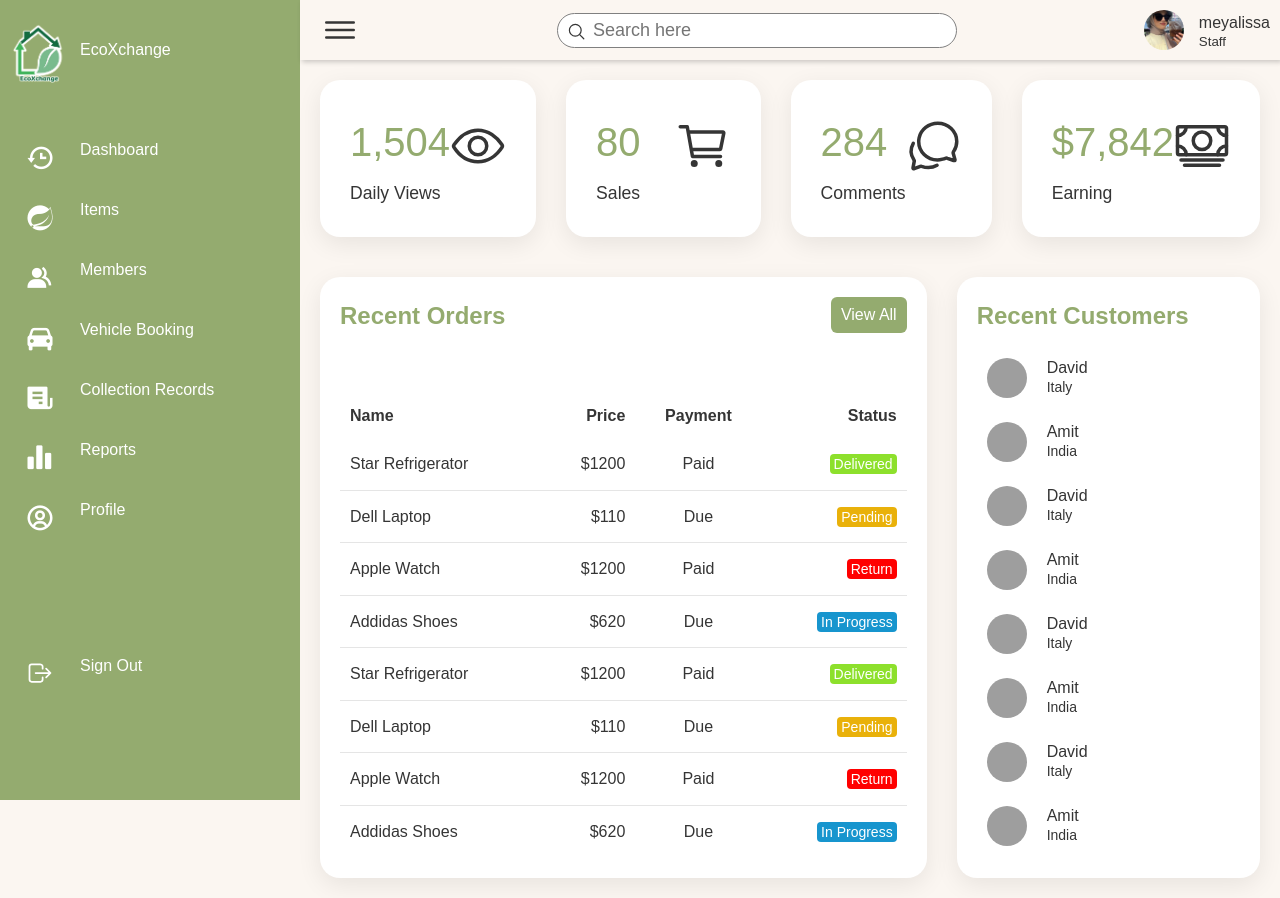
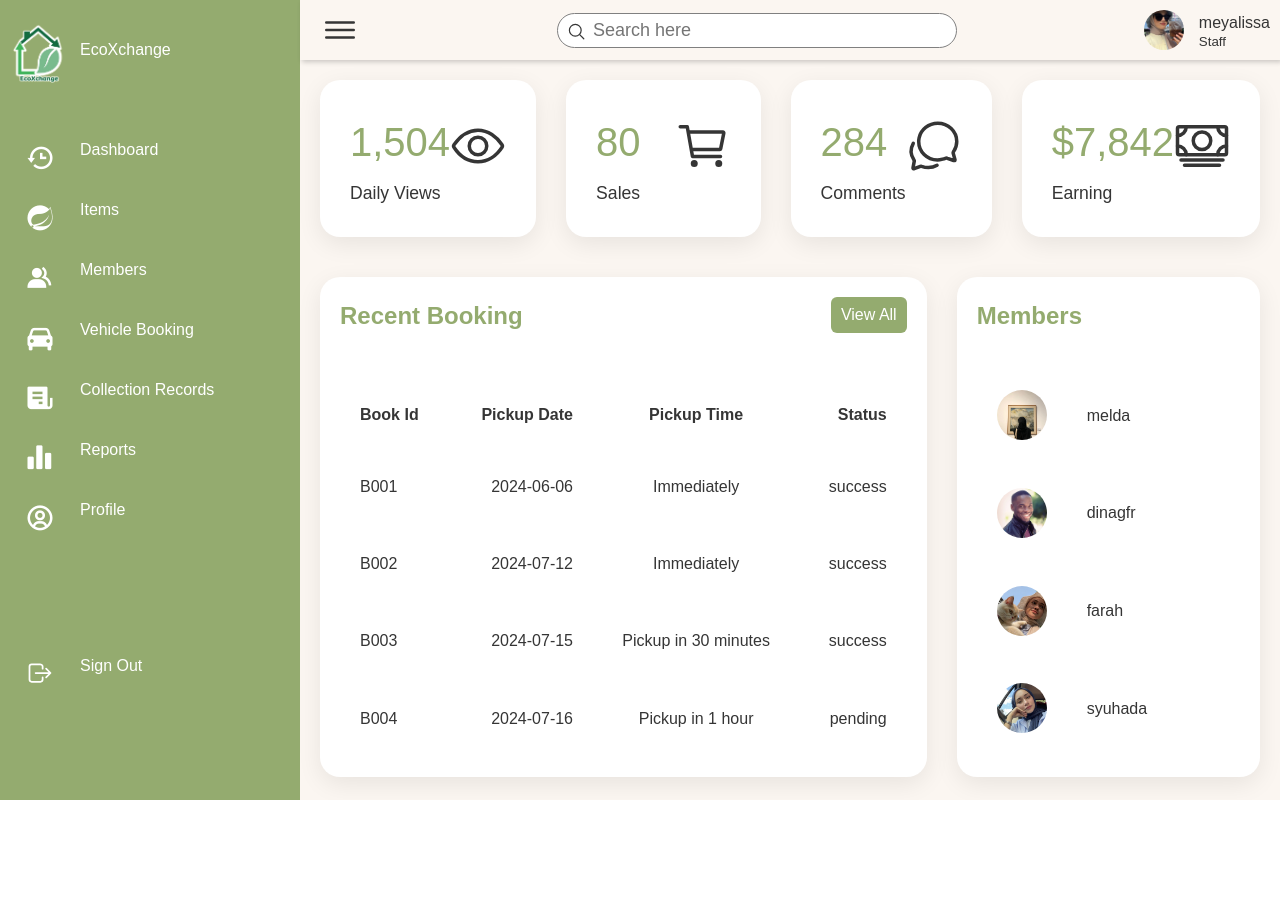
Before and after one commit to meyalissa/EcoXChange, a PHP site: page /pages/dashboard-1.php in a window 1280 px wide. After the commit the page ends 800 px from the top, so only its background shows below. Run offline with PHP 8.4, Linux system fonts and the light colour scheme; a user stored in the database is signed in; data comes from the database, SQL or seed files in the repository; grey boxes are pictures that could not be loaded.

Commit message:
dashboard admin
not done yet

```diff
--- a/EcoXchange/pages/dashboard-1.php
+++ b/EcoXchange/pages/dashboard-1.php
@@ -81,163 +81,73 @@ include('../includes/fetchUserData.php');
             <div class="details">
                 <div class="recentOrders">
                     <div class="cardHeader">
-                        <h2>Recent Orders</h2>
+                        <h2>Recent Booking</h2>
                         <a href="#" class="btn">View All</a>
                     </div>
+                    <?php
+                        include("../includes/dbconn.php");
+                        $sql = "SELECT * FROM booking";
+                        $query = mysqli_query($dbconn, $sql);
+                        $num_rows = mysqli_num_rows($query);
+                        if($num_rows == 0){
+                            echo "No item found";
+                        } else {
+                            echo '<table class="table">';
+                            echo "<thead>";
+                            echo"<tr>";
+                            echo"<td>Book Id</td>";
+                            echo"<td>Pickup Date</td>";
+                            echo"<td>Pickup Time</td>";
+                            echo"<td>Status</td>";
+                            echo"</tr>";
+                            echo "</thead>";
 
-                    <table>
-                        <thead>
-                            <tr>
-                                <td>Name</td>
-                                <td>Price</td>
-                                <td>Payment</td>
-                                <td>Status</td>
-                            </tr>
-                        </thead>
 
-                        <tbody>
-                            <tr>
-                                <td>Star Refrigerator</td>
-                                <td>$1200</td>
-                                <td>Paid</td>
-                                <td><span class="status delivered">Delivered</span></td>
-                            </tr>
+                            while($row = mysqli_fetch_array($query)){
+                                echo "<tbody>";
+                                echo"<tr>";
+                                echo"<td>".$row["book_ID"]."</td>";
+                                echo"<td>".$row["pickup_date"]."</td>";
+                                echo"<td>".$row["pickup_time"]."</td>";
+                                echo"<td>".$row["book_status"]."</td>";
+                                echo"</tr>";
+                                echo "</tbody>";
+                            }
+                            echo '</table>';
 
-                            <tr>
-                                <td>Dell Laptop</td>
-                                <td>$110</td>
-                                <td>Due</td>
-                                <td><span class="status pending">Pending</span></td>
-                            </tr>
-
-                            <tr>
-                                <td>Apple Watch</td>
-                                <td>$1200</td>
-                                <td>Paid</td>
-                                <td><span class="status return">Return</span></td>
-                            </tr>
-
-                            <tr>
-                                <td>Addidas Shoes</td>
-                                <td>$620</td>
-                                <td>Due</td>
-                                <td><span class="status inProgress">In Progress</span></td>
-                            </tr>
-
-                            <tr>
-                                <td>Star Refrigerator</td>
-                                <td>$1200</td>
-                                <td>Paid</td>
-                                <td><span class="status delivered">Delivered</span></td>
-                            </tr>
-
-                            <tr>
-                                <td>Dell Laptop</td>
-                                <td>$110</td>
-                                <td>Due</td>
-                                <td><span class="status pending">Pending</span></td>
-                            </tr>
-
-                            <tr>
-                                <td>Apple Watch</td>
-                                <td>$1200</td>
-                                <td>Paid</td>
-                                <td><span class="status return">Return</span></td>
-                            </tr>
-
-                            <tr>
-                                <td>Addidas Shoes</td>
-                                <td>$620</td>
-                                <td>Due</td>
-                                <td><span class="status inProgress">In Progress</span></td>
-                            </tr>
-                        </tbody>
-                    </table>
+                        }
+                    ?>
                 </div>
 
-                <!-- ================= New Customers ================ -->
+                <!-- ================= List members  ================ -->
                 <div class="recentCustomers">
                     <div class="cardHeader">
-                        <h2>Recent Customers</h2>
+                        <h2>Members</h2>
                     </div>
-
                     <table>
-                        <tr>
-                            <td width="60px">
-                                <div class="imgBx"><img src="assets/imgs/customer02.jpg" alt=""></div>
-                            </td>
-                            <td>
-                                <h4>David <br> <span>Italy</span></h4>
-                            </td>
-                        </tr>
-
-                        <tr>
-                            <td width="60px">
-                                <div class="imgBx"><img src="assets/imgs/customer01.jpg" alt=""></div>
-                            </td>
-                            <td>
-                                <h4>Amit <br> <span>India</span></h4>
-                            </td>
-                        </tr>
-
-                        <tr>
-                            <td width="60px">
-                                <div class="imgBx"><img src="assets/imgs/customer02.jpg" alt=""></div>
-                            </td>
-                            <td>
-                                <h4>David <br> <span>Italy</span></h4>
-                            </td>
-                        </tr>
-
-                        <tr>
-                            <td width="60px">
-                                <div class="imgBx"><img src="assets/imgs/customer01.jpg" alt=""></div>
-                            </td>
-                            <td>
-                                <h4>Amit <br> <span>India</span></h4>
-                            </td>
-                        </tr>
-
-                        <tr>
-                            <td width="60px">
-                                <div class="imgBx"><img src="assets/imgs/customer02.jpg" alt=""></div>
-                            </td>
-                            <td>
-                                <h4>David <br> <span>Italy</span></h4>
-                            </td>
-                        </tr>
-
-                        <tr>
-                            <td width="60px">
-                                <div class="imgBx"><img src="assets/imgs/customer01.jpg" alt=""></div>
-                            </td>
-                            <td>
-                                <h4>Amit <br> <span>India</span></h4>
-                            </td>
-                        </tr>
-
-                        <tr>
-                            <td width="60px">
-                                <div class="imgBx"><img src="assets/imgs/customer01.jpg" alt=""></div>
-                            </td>
-                            <td>
-                                <h4>David <br> <span>Italy</span></h4>
-                            </td>
-                        </tr>
-
-                        <tr>
-                            <td width="60px">
-                                <div class="imgBx"><img src="assets/imgs/customer02.jpg" alt=""></div>
-                            </td>
-                            <td>
-                                <h4>Amit <br> <span>India</span></h4>
-                            </td>
-                        </tr>
+                    <?php
+                    include("../includes/dbconn.php");
+                    $sql = "SELECT * FROM customer";
+                    $query = mysqli_query($dbconn, $sql);
+                    $num_rows = mysqli_num_rows($query);
+                    if ($num_rows > 0) {
+                        while ($row = mysqli_fetch_array($query)) {
+                            echo '<tr>';
+                            echo '<td width="30px">';
+                            echo '<div class="imgBx"><img src="' . $row["cust_pict"] . '" alt=""></div>';
+                            echo '</td>';
+                            echo '<td>';
+                            echo '<h4>' . $row["cust_username"] . '</h4>';
+                            echo '</td>';
+                            echo '</tr>';
+                        }
+                    } else {
+                        echo '<tr><td colspan="2">No members found</td></tr>';
+                    }
+                    ?>
                     </table>
                 </div>
             </div>
-        </div>
-    </div>
 
     <!-- =========== Scripts =========  -->
     <script src="../js/main.js"></script>
--- a/EcoXchange/style/SidebarUser.css
+++ b/EcoXchange/style/SidebarUser.css
@@ -321,8 +321,9 @@ body {
 .details table {
   width: 100%;
   border-collapse: collapse;
-  margin-top: 10px;
+
 }
+
 .details table thead td {
   font-weight: 600;
 }
@@ -338,7 +339,7 @@ body {
   color: var(--white-color);
 }
 .details .recentOrders table tr td {
-  padding: 10px;
+  padding: 20px;
 }
 .details .recentOrders table tr td:last-child {
   text-align: end;
@@ -393,8 +394,8 @@ body {
 }
 .recentCustomers .imgBx {
   position: relative;
-  width: 40px;
-  height: 40px;
+  width: 50px;
+  height: 50px;
   border-radius: 50px;
   overflow: hidden;
 }
@@ -406,8 +407,9 @@ body {
   height: 100%;
   object-fit: cover;
 }
+
 .recentCustomers table tr td {
-  padding: 12px 10px;
+  padding: 20px 20px;
 }
 .recentCustomers table tr td h4 {
   font-size: 16px;
```
